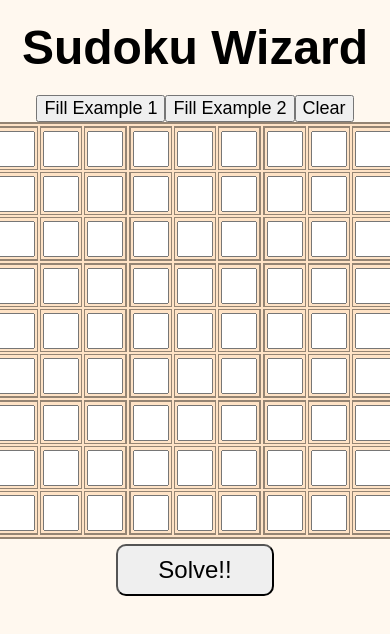
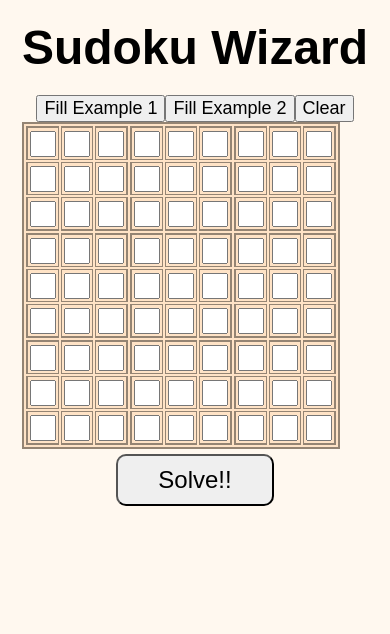
Before and after one commit to ryan-olejnik/Sudoku-Solver, a React (Create React App) app: page / in a window 390 px wide. Shown: the top 634 px of the page. Built offline with nearby package versions, Linux system fonts and the light colour scheme.

Commit message:
Remove textarea hieght and width from Table.css

```diff
--- a/src/components/Table.css
+++ b/src/components/Table.css
@@ -21,10 +21,6 @@ table.sudokuTable {
 
 @media only screen and (max-width: 699px) {
   /* Desktop */
-  textarea {
-    height: 30px;
-    width: 30px;
-  }
   table.sudokuTable td,
   table.sudokuTable th {
     border: 1px solid #948473;
```
